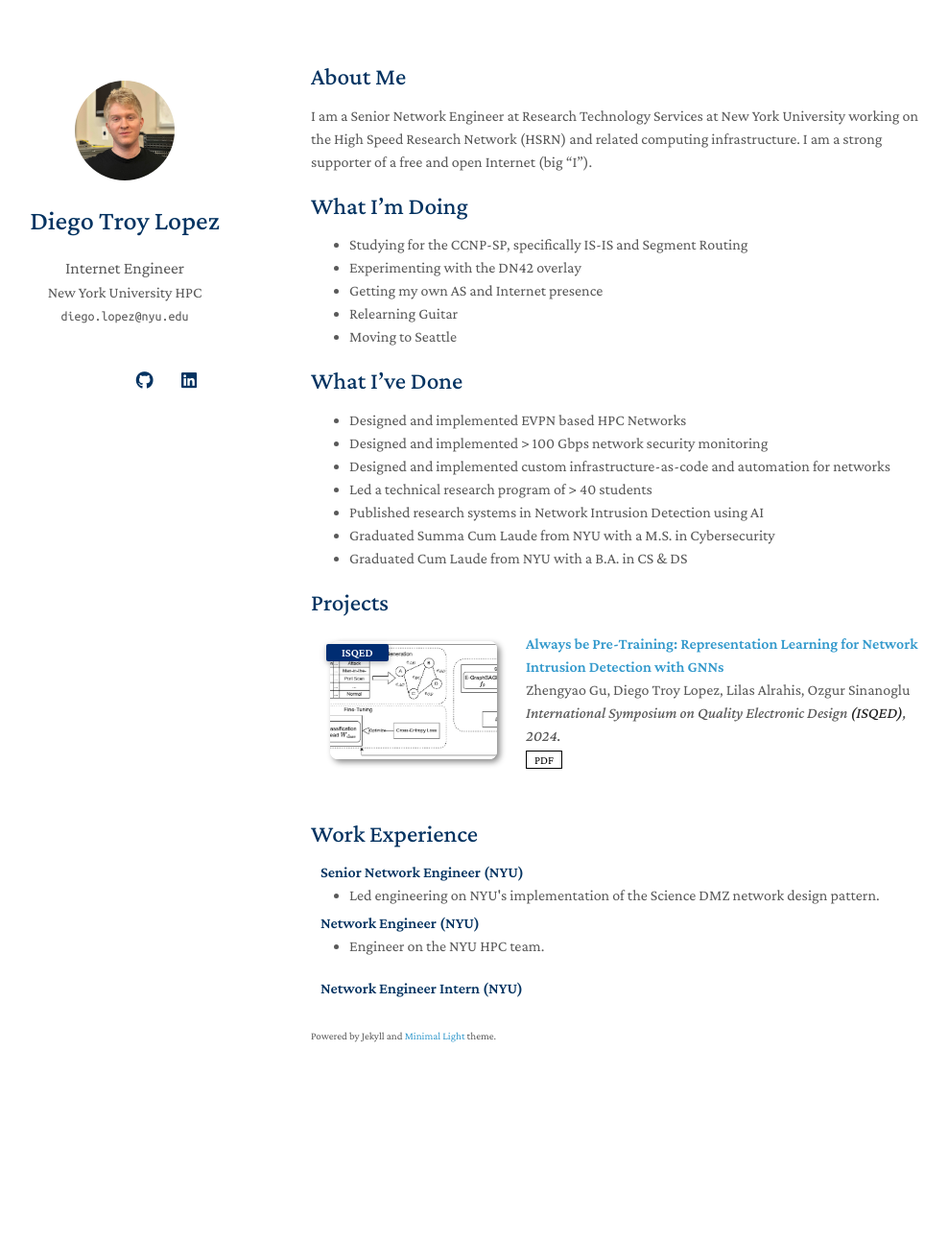
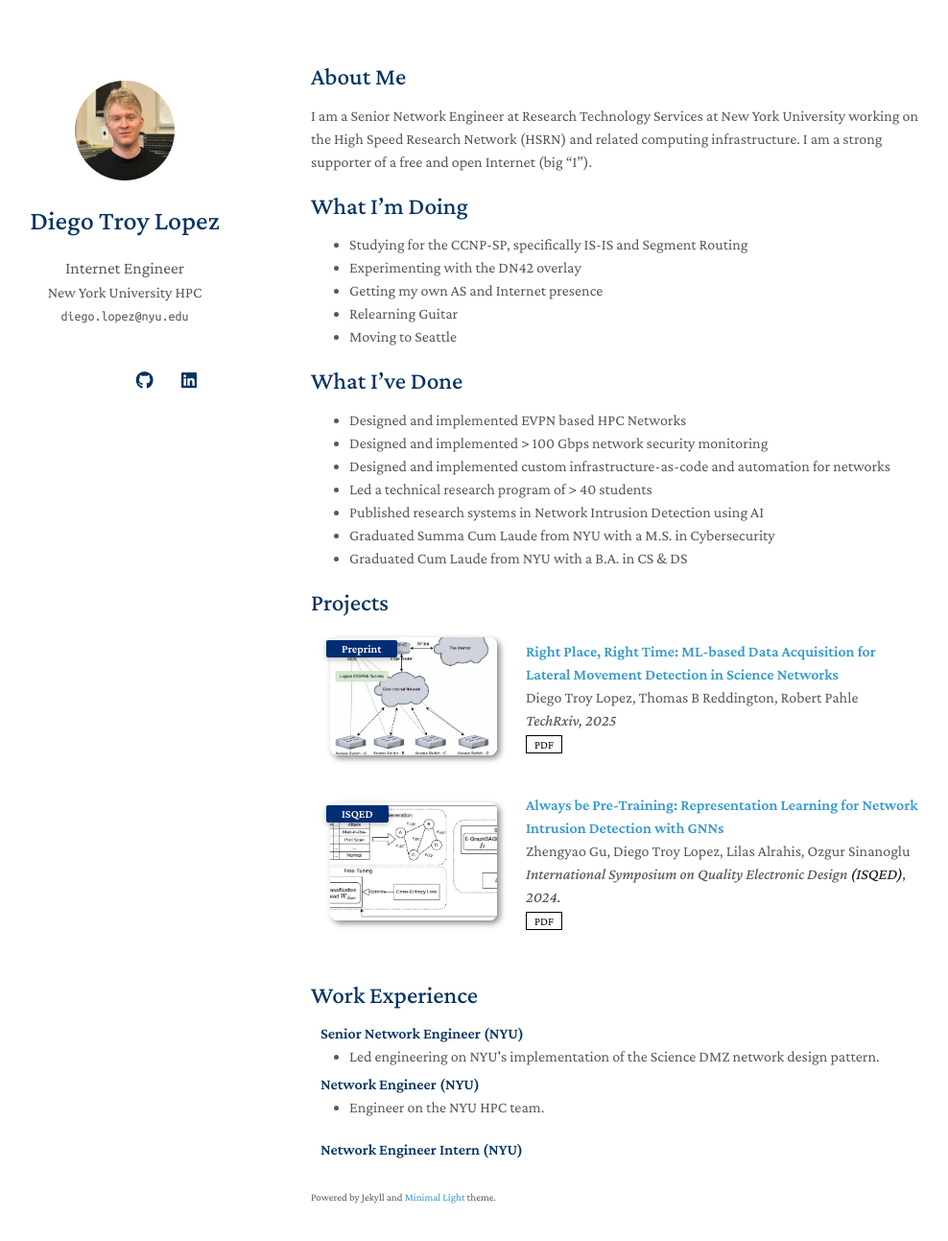
Before and after one commit to diego-lopez8/diego-lopez8.github.io, a Jekyll site: the page built from index.md, in a window 1280 px wide and 1328 px high. Shown: the top 1293 px of the window at 96% size, without its empty margins (146-1134 px from the left). Built offline with Jekyll 4.4.1, drawn with Linux system fonts in a browser that asks for light colours; a style sheet for code colours, icons or effects is not loaded; our own code applies the rules of GitHub Pages for plain Markdown files.

Commit message:
Update publications.yml

```diff
--- a/_data/publications.yml
+++ b/_data/publications.yml
@@ -1,4 +1,14 @@
 main:
+
+  - title: "Right Place, Right Time: ML-based Data Acquisition for Lateral Movement Detection in Science Networks"
+    authors: Diego Troy Lopez, Thomas B Reddington, Robert Pahle
+    conference_short: Preprint
+    conference: TechRxiv, 2025
+    pdf: https://www.techrxiv.org/users/922421/articles/1294338-right-place-right-time-ml-based-data-acquisition-for-lateral-movement-detection-in-science-networks?commit=74a5a4ef0b14da19dd4face15366fa62c936378a
+    image: ./assets/img/intelligentnids.png
+    # code:
+    # page:
+    # notes:
 
   - title: "Always be Pre-Training: Representation Learning for Network Intrusion Detection with GNNs"
     authors: Zhengyao Gu, Diego Troy Lopez, Lilas Alrahis, Ozgur Sinanoglu
```
